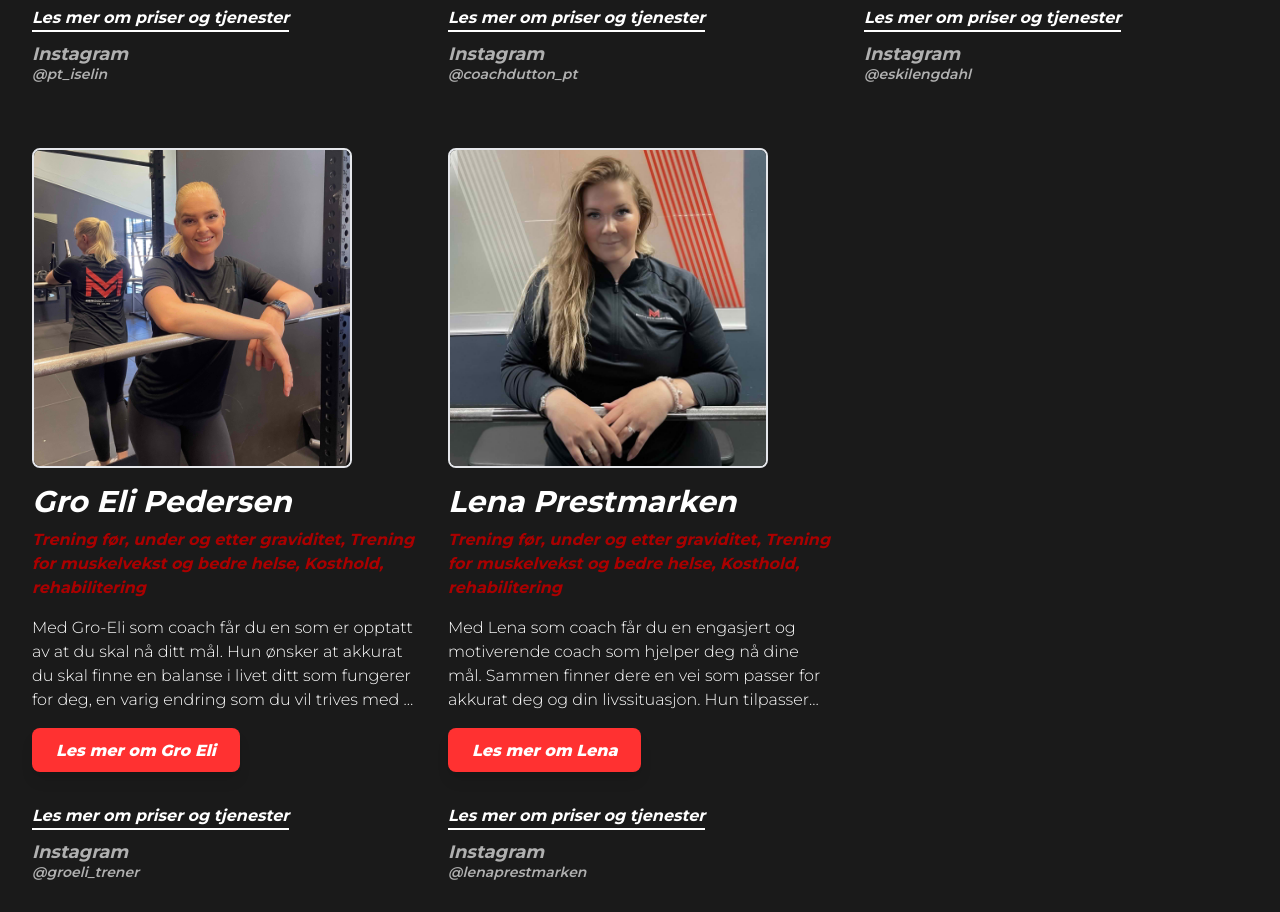
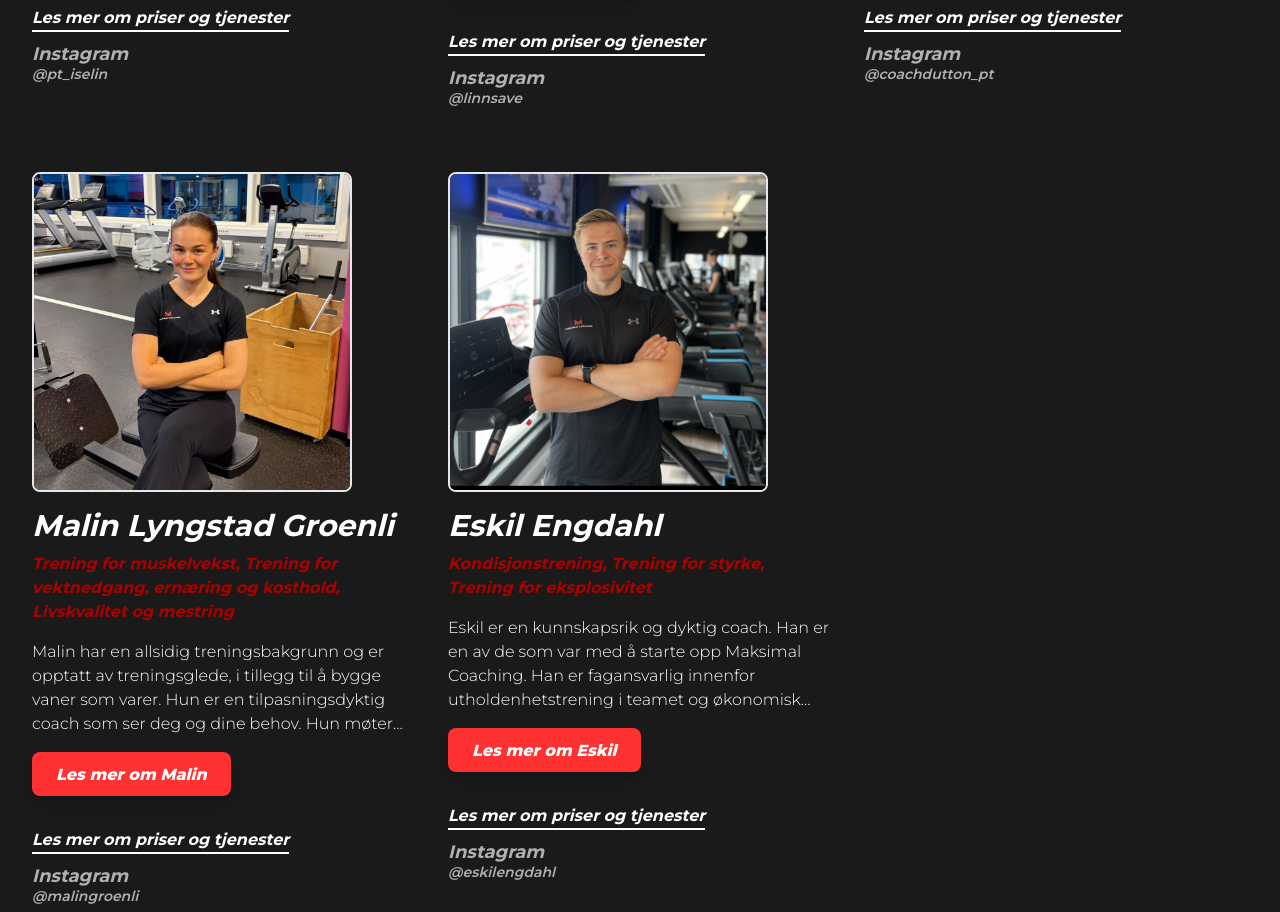
Before and after one commit to ekaspersen/maksimalcoaching, a Next.js app: page /team in a window 1280 px wide. Shown: the part 1800-2712 px from the top of the page. Built offline with nearby package versions, Linux system fonts and the light colour scheme.

Commit message:
added linn og malin and images and fixed insta for Dutton

```diff
--- a/app/data/coaches.js
+++ b/app/data/coaches.js
@@ -97,6 +97,7 @@ Preben er en motiverende og kunnskapsrik coach. Han lytter til deg som kunde, og
     tjeneste2: "Treningsoppfølging",
     tjeneste3: "Kostholdsoppfølging",
   },
+
   {
     id: "iselin-falkgard",
     name: "Iselin Falkgård",
@@ -130,8 +131,42 @@ Med sin egenerfaring, utdannelse, lidenskap for trening og egen livserfaring har
     shortBio:
       "Iselin er genuint opptatt av å hjelpe deg i din hverdag med gode vaner, fysisk aktivitet, trening og kosthold! Hun jobber til daglig som pt på E2 og bor i Sandefjord. Hun skal nå jobbe som online coach for oss i maksimal coaching noe vi gleder oss til. ",
     email: "iselin.falkgard@maksimalcoaching.no",
-    instagram: "https://www.instagram.com/preben_pt/",
+    instagram: "https://www.instagram.com/pt_iselin/",
     instagramAt: "pt_iselin",
+    tjeneste1: "Kombinert oppfølging",
+    tjeneste2: "Treningsoppfølging",
+    tjeneste3: "Kostholdsoppfølging",
+  },
+  {
+    id: "linn-save",
+    name: "Linn Save",
+    fname: "Linn",
+    image: "/linn-s.jpg",
+    specialties:
+      "Trening for muskelvekst, Trening for vektnedgang, ernæring og kosthold, Trening før, under og etter graviditet",
+    experiences: [
+      "Bachelor i trening, helse og prestasjon - NIH",
+      "Personlig trener - NIH",
+      "Programdesign - Sats",
+      "Coaching - Sats",
+      "Health and lifestyle - Sats",
+      "Kosthold - Sats",
+    ],
+    about: `HVEM ER LINN?:
+        Linn er en engasjert online coach med flere års erfaring fra treningsbransjen. Hun brenner for å hjelpe andre med å komme i gang med sunne vaner, kjenne på mestring og oppleve ekte treningsglede. Med et sterkt ønske om å gjøre veien mot dine mål enklere og mer motiverende, følger Linn deg tett hele veien – med fokus på struktur, kontinuitet og gode rutiner som varer.
+
+ERFARING:
+Linn har en bachelorgrad i trening, helse og prestasjon, og er i tillegg utdannet personlig trener – begge deler fra Norges Idrettshøgskole. Hun har jobbet fem år som personlig trener og er fortsatt aktiv som gruppeinstruktør. Linn kombinerer solid utdanning med mange års personlig erfaring innen styrke- og utholdenhetstrening. Hun har jobbet med alt fra vektnedgang og muskelvekst, til livsstilsrelaterte helseutfordringer og trening under og etter graviditet.
+
+HVORFOR VELGE LINN?:
+Hos Linn får du ikke et generisk opplegg – du får en plan som er tilpasset deg, din hverdag og dine mål. Hun legger stor vekt på individuell tilpasning, tett oppfølging og støtte gjennom hele prosessen. Linn er der for deg som ønsker en livsstilsendring, bygge muskler eller trenger hjelp til å få bedre struktur og progresjon i treningen. Sammen bygger dere en livsstil som gir resultater, og som faktisk varer.
+
+`,
+    shortBio:
+      "Linn har en bachelorgrad i trening, helse og prestasjon, og er i tillegg utdannet personlig trener – begge deler fra Norges Idrettshøgskole. Hun har jobbet fem år som personlig trener og er fortsatt aktiv som gruppeinstruktør. Linn kombinerer solid utdanning med mange års personlig erfaring innen styrke- og utholdenhetstrening. Hun har jobbet med alt fra vektnedgang og muskelvekst, til livsstilsrelaterte helseutfordringer og trening under og etter graviditet.",
+    email: "linn.save@maksimalcoaching.no",
+    instagram: "https://www.instagram.com/linnsave/",
+    instagramAt: "linnsave",
     tjeneste1: "Kombinert oppfølging",
     tjeneste2: "Treningsoppfølging",
     tjeneste3: "Kostholdsoppfølging",
@@ -167,6 +202,36 @@ Sunniva er en coach som er veldig opptatt av det medmenneskelige samtidig som hu
     tjeneste2: "Treningsoppfølging",
     tjeneste3: "Kostholdsoppfølging",
   },
+
+  {
+    id: "malin-groenli",
+    name: "Malin Lyngstad Groenli",
+    fname: "Malin",
+    image: "/malin-g.jpg",
+    specialties:
+      "Trening for muskelvekst, Trening for vektnedgang, ernæring og kosthold, Livskvalitet og mestring",
+    experiences: [
+      "Bachelor i Samfunns- og idrettsvitenskap",
+      "Fullfører master i Idrettsvitenskap våren 2026",
+    ],
+    about: `HVEM ER MALIN?:
+        Malin har hele livet hatt en stor interesse for fysisk aktivitet, og har funnet glede i mange ulike treningsformer. Det inkluderer blant annet organisert idrett som fotball og håndball. De siste årene har hun derimot fått enda mer sansen for styrketrening, og bruker den største delen av treningshverdagen sin på det.
+
+Malin har lyst til å dele lidenskapen hun har til fysisk aktivitet med deg, og bidra til at du får muligheten til å finne en treningsmetode som fungerer bra for deg og din hverdag. Hun mener at nøkkelen ligger i å finne en treningsform man trives med, som også kan bidra til bedre helse, økt livskvalitet og mestring.
+
+HVORFOR VELGE MALIN SOM COACH?:
+Malin har en allsidig treningsbakgrunn og er opptatt av treningsglede, i tillegg til å bygge vaner som varer. Hun er en tilpasningsdyktig coach som ser deg og dine behov. Hun møter deg der du er, slik at dere sammen kan finne den beste veien mot ditt mål.
+`,
+    shortBio:
+      "Malin har en allsidig treningsbakgrunn og er opptatt av treningsglede, i tillegg til å bygge vaner som varer. Hun er en tilpasningsdyktig coach som ser deg og dine behov. Hun møter deg der du er, slik at dere sammen kan finne den beste veien mot ditt mål.",
+    email: "malin.groenli@maksimalcoaching.no",
+    instagram: "https://www.instagram.com/malingroenli/",
+    instagramAt: "malingroenli",
+    tjeneste1: "Kombinert oppfølging",
+    tjeneste2: "Treningsoppfølging",
+    tjeneste3: "Kostholdsoppfølging",
+  },
+
   {
     id: "eskil-engdahl",
     name: "Eskil Engdahl",
@@ -196,78 +261,4 @@ Han tilpasser treningen individuelt for deg og setter dine ønsker først!  Eski
     tjeneste2: "Treningsoppfølging",
     tjeneste3: "Kostholdsoppfølging",
   },
-  {
-    id: "gro-eli-pedersen",
-    name: "Gro Eli Pedersen",
-    fname: "Gro Eli",
-    image: "/gro-e.jpg",
-    specialties:
-      "Trening før, under og etter graviditet, Trening for muskelvekst og bedre helse, Kosthold, rehabilitering",
-    experiences: [
-      "Bachelor i Ergoterapi, NTNU Trondheim",
-      "Personlig trener, AFPT",
-      "Kostholdsveileder, AFPT",
-    ],
-    about: `BAKGRUNN:
-Gro-Eli har vært aktiv gjennom hele livet og drevet med fotball i over 10 år. I tillegg har hun flere års erfaring med styrketrening. Trening har blitt en del av hennes hverdag og en rutine i livet.
-
-UTDANNING:
-Utover dette har hun en Bachelor i Ergoterapi. Hun brenner for at alle skal kunne delta i aktivitet uansett hvilke forutsetninger eller utgangspunkt de har, og har siden 2021 jobbet med hverdagsrehabilitering.
-Gro-Eli er utdannet personlig trener og kostholdsveileder via Akademiet for Personlig Trening. Hun er opptatt av at alle skal kunne kjenne på motivasjon, mestringsfølelse og treningsglede.
-
-HVORFOR VELGE GRO ELI SOM ONLINE COACH:
-Med Gro-Eli som coach får du en som er opptatt av at du skal nå ditt mål. Hun ønsker at akkurat du skal finne en balanse i livet ditt som fungerer for deg, en varig endring som du vil trives med – og det skal dere gjøre sammen!
-
-COACHING STIL:
-Du vil få en coach som motiverer og heier på deg, gir deg en dytt når du trenger det og som er tilgjengelig når du måtte ønske. Hun ønsker at du skal synes trening er gøy!
-Litt er bedre enn ingenting, og hun ønsker å vise at en endring ikke trenger å være verken avansert eller vanskelig. Gro-Eli vil være en ressurs slik at du kan kjenne på motivasjon og mestringsfølelse uansett hvilket utgangspunkt du har!
-
-HELHETLIG TILNÆRMING:
-Sammen vil dere se fremgang som omhandler hele deg - ikke bare på treningsfronten. Det finnes flere fordeler med et balansert liv og en hverdag med rutiner. Bedre søvn som igjen resulterer i bedre humør og mer energi, i tillegg til bedre selvfølelse og selvtillit er eksempler på fordeler som medfølger.
-Hvis du ønsker hjelp til å oppnå dine mål, vil Gro-Eli gjerne være med deg på veien for å få det til å skje!`,
-    shortBio:
-      "Med Gro-Eli som coach får du en som er opptatt av at du skal nå ditt mål. Hun ønsker at akkurat du skal finne en balanse i livet ditt som fungerer for deg, en varig endring som du vil trives med – og det skal dere gjøre sammen! Litt er bedre enn ingenting, og hun ønsker å vise at en endring ikke trenger å være verken avansert eller vanskelig. Gro-Eli vil være en ressurs slik at du kan kjenne på motivasjon og mestringsfølelse uansett hvilket utgangspunkt du har!",
-    email: "gro.eli@maksimalcoaching.no",
-    instagram: "https://www.instagram.com/groeli_trener/",
-    instagramAt: "groeli_trener",
-    tjeneste1: "Kombinert oppfølging",
-    tjeneste2: "Treningsoppfølging",
-    tjeneste3: "Kostholdsoppfølging",
-  },
-  {
-    id: "lena-prestmarken",
-    name: "Lena Prestmarken",
-    fname: "Lena",
-    image: "/lena-p.jpg",
-    specialties:
-      "Trening før, under og etter graviditet, Trening for muskelvekst og bedre helse, Kosthold, rehabilitering",
-    experiences: [
-      "Personlig trener, Safe Education",
-      "Instruktør gruppetrening, Safe Education",
-      "Health and lifestyle, Sats Academy",
-      "Rehab/prehab, Sats Academy",
-      "Kostholdsveileder, Sats Academy",
-      "Coaching, Sats Academy",
-      "Trening under og etter svangerskap, Sats Academy",
-    ],
-    about: `
-            Lena er en av våre mest erfarne personlige trenere. Hun har jobbet som personlig trener og gruppetreningsinstruktør fulltid i 10 år.
-
-            Gjennom årene har hun anskaffet seg bred erfaring og kunnskap innen trening og helse, og har et helhetlig syn på dette.
-
-            Lena har god kompetanse innen vektnedgang, trening under og etter svangerskap, rehabilitering og generell styrketrening.
-
-            HVORFOR VELGE LENA SOM COACH?:
-
-            Med Lena som coach får du en engasjert og motiverende coach som hjelper deg til å nå dine mål. Sammen finner dere en vei som passer for akkurat deg og din livssituasjon, og hun tilpasser og skreddersyr trening etter ditt utgangspunkt og mål. Lena hjelper deg til å skape gode vaner som varer livet ut.
-        `,
-    shortBio:
-      "Med Lena som coach får du en engasjert og motiverende coach som hjelper deg nå dine mål. Sammen finner dere en vei som passer for akkurat deg og din livssituasjon. Hun tilpasser og skreddersyr trening etter ditt utgangspunkt og mål. Lena hjelper deg til å skape gode vaner som varer livet ut. ",
-    email: "lena.prestmarken@maksimalcoaching.no",
-    instagram: "https://www.instagram.com/lenaprestmarken/",
-    instagramAt: "lenaprestmarken",
-    tjeneste1: "Kombinert oppfølging",
-    tjeneste2: "Treningsoppfølging",
-    tjeneste3: "Kostholdsoppfølging",
-  },
 ];
```
Also changed, not shown: public/linn-s.jpg (added), public/malin-g.jpg (added).
